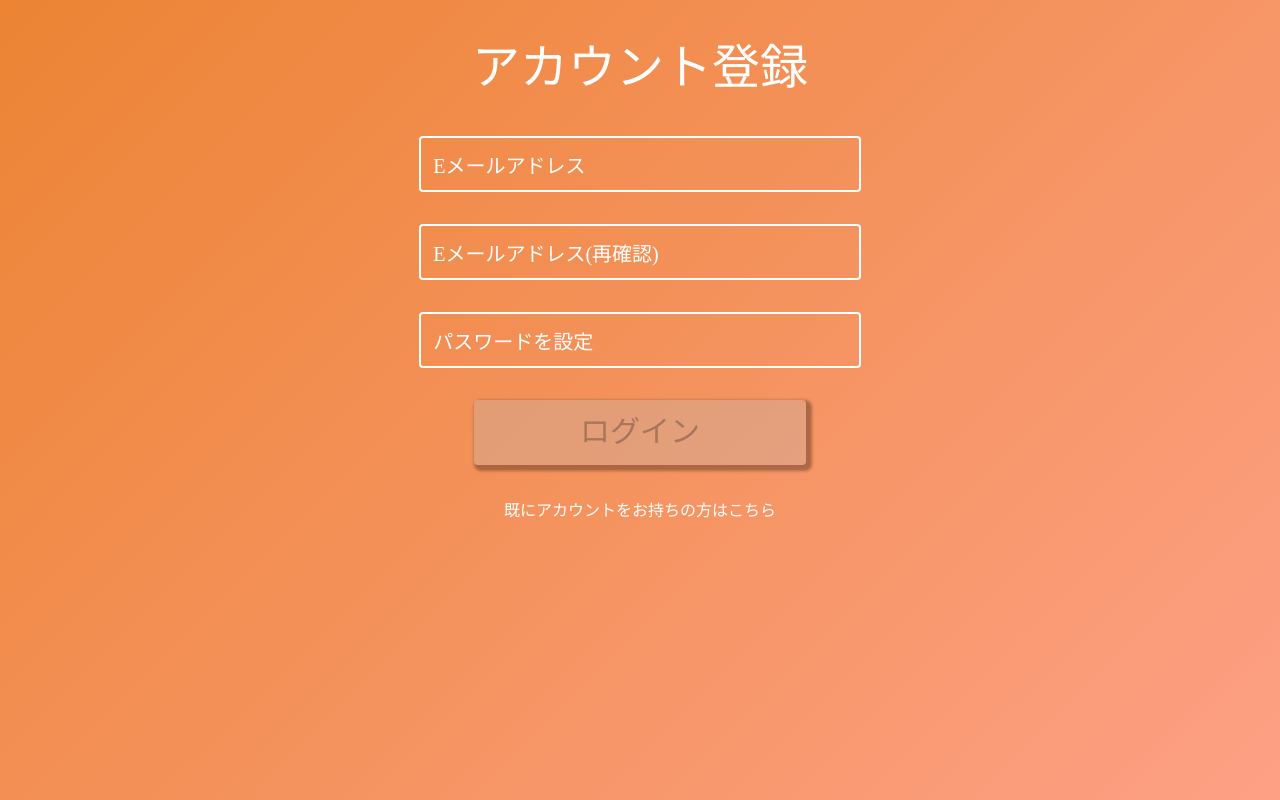
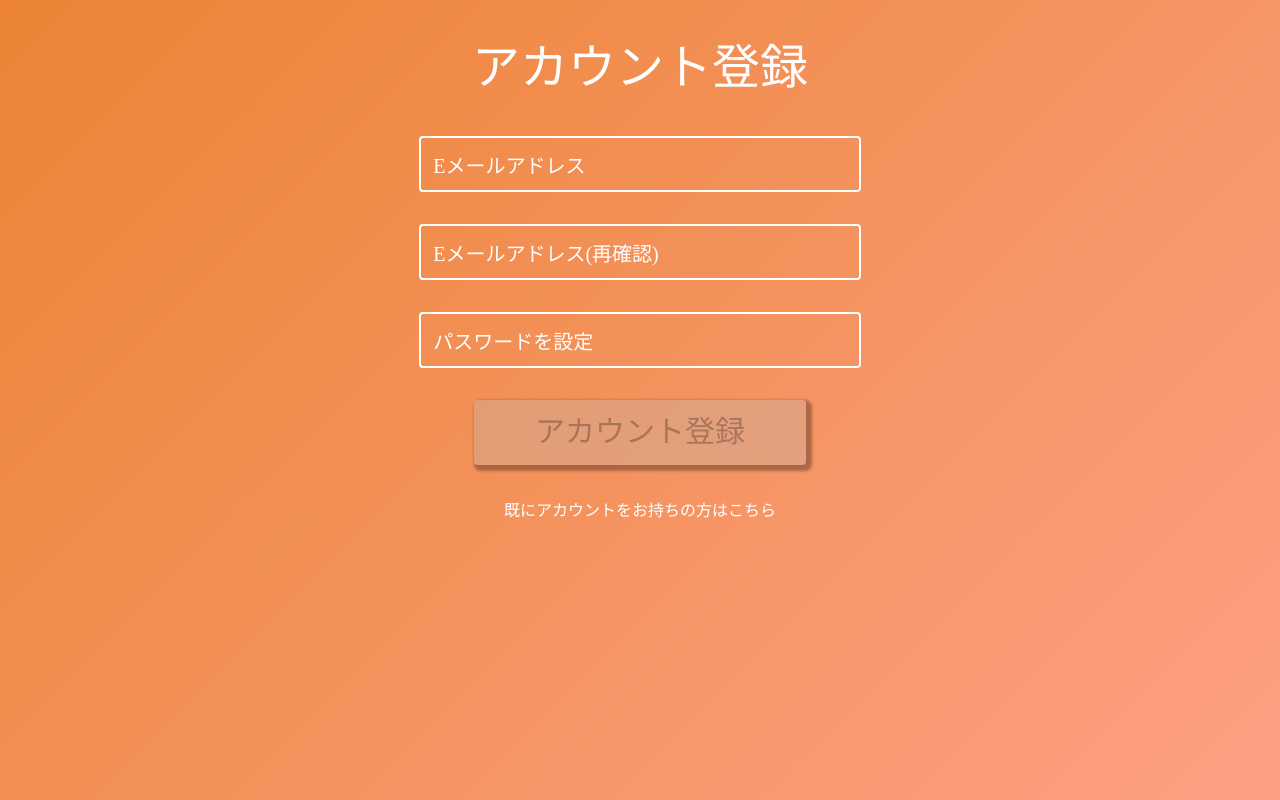
Before and after one commit to pdmuds4/shopping-mapper, a React (Vite) app in the folder frontend/: page /register in a window 1280 px wide. Built offline with nearby package versions, Linux system fonts and the light colour scheme; a web font is replaced by a local one.

Commit message:
ボタンのテキストを修正

```diff
--- a/frontend/src/components/Register/RegisterForm/index.tsx
+++ b/frontend/src/components/Register/RegisterForm/index.tsx
@@ -36,10 +36,10 @@ const RegisterForm: React.FC = () => {
             </Box>
             <Box textAlign='center'>
                 <CustomButton
-                    // [TODO]: APIにログイン情報を送信する処理を追加
+                    // [TODO]: APIにアカウント登録情報を送信する処理を追加
                     onClick = {()=>console.log(registerInVal)}
                     disabled={registerInVal.email === '' || registerInVal.password === ''}
-                >ログイン</CustomButton>
+                >アカウント登録</CustomButton>
             </Box>
             <Box textAlign='center'>
                 <Link
```
